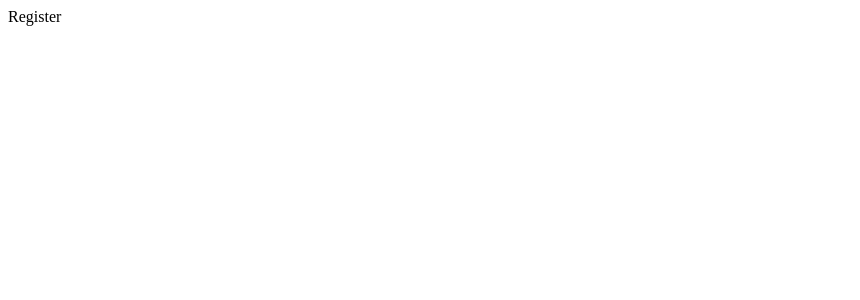
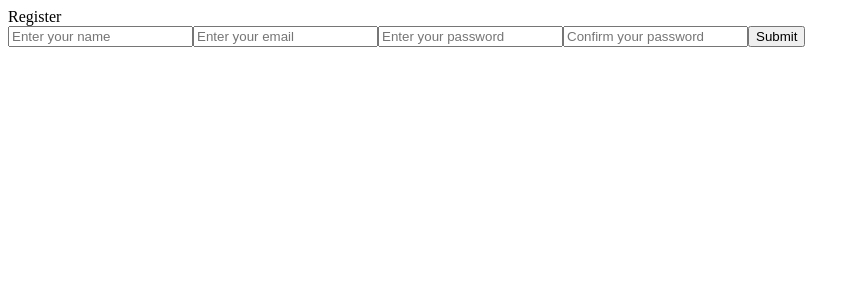
Before and after one commit to dveersingh000/Task-Management-App, a React (Vite) app: page /register in a window 1280 px wide. Shown: the top 300 px of the page, without its empty margins (0-860 px from the left). Built offline with nearby package versions, Linux system fonts and the light colour scheme.

Commit message:
created register page

```diff
--- /dev/null
+++ b/components/form.jsx
@@ -0,0 +1,20 @@
+
+function FormField({ name, type, placeholder, value, onChange }) {
+    return (
+        <input value={value} onChange={onChange} type={type} name={name} placeholder={placeholder} />
+    )
+}
+
+export default function Form({ formFields, onSubmit, errorMessage }) {
+
+
+    return <form onSubmit={onSubmit}>
+        {
+            formFields.map((field, index) => (
+                <FormField value={field.value} onChange={field.onchange} key={index} name={field.name} type={field.type} placeholder={field.placeholder} />
+            ))
+        }
+        <button type="submit">Submit</button>
+    </form>
+
+}
--- a/pages/register/Register.jsx
+++ /dev/null
@@ -1,7 +0,0 @@
-import React from 'react'
-
-export default function Register() {
-  return (
-    <div>Register</div>
-  )
-}
--- /dev/null
+++ b/pages/register/index.jsx
@@ -0,0 +1,92 @@
+import React from 'react'
+import Form from '../../components/form'
+import { useState } from 'react'
+
+export default function Register() {
+
+  const [formData, setFormData] = useState({
+    name: "",
+    email: "",
+    password: "",
+    confirmPassword: "",
+  })
+  const [error, setError] = useState({
+    name: false,
+    email: false,
+    password: false,
+    confirmPassword: false,
+  })
+
+  const formFields = [
+    {
+      name: "name",
+      type: "text",
+      placeholder: "Enter your name",
+      onchange: (e) => setFormData({ ...formData, name: e.target.value }),
+    },
+    {
+      name: "email",
+      type: "email",
+      placeholder: "Enter your email",
+      onchange: (e) => setFormData({ ...formData, email: e.target.value }),
+    },
+    {
+      name: "password",
+      type: "password",
+      placeholder: "Enter your password",
+      onchange: (e) => setFormData({ ...formData, password: e.target.value }),
+    },
+    {
+      name: "confirmPassword",
+      type: "password",
+      placeholder: "Confirm your password",
+      onchange: (e) => setFormData({ ...formData, confirmPassword: e.target.value }),
+    },
+  ]
+  const onSubmit = (e) => {
+    e.preventDefault();
+    console.log(formData);
+    console.log(errorMessage.name.isValid);
+    Object.keys(errorMessage).forEach((key) => {
+      if (!errorMessage[key].isValid) {
+        errorMessage[key].onError();
+      }
+    })
+  }
+  console.log(error);
+
+  const errorMessage = {
+    name: {
+      message: "Name is required",
+      isValid: formData.name.length > 0,
+      onError: () => {
+        setError({ ...error, name: true })
+      }
+    },
+    email: {
+      message: "Email is required",
+      isValid: formData.email.length > 0,
+      onError: () => {
+        setError({ ...error, email: true })
+      }
+    },
+    password: {
+      message: "Password is required",
+      isValid: formData.password.length > 0,
+      onError: () => {
+        setError({ ...error, password: true })
+      }
+    },
+    confirmPassword: {
+      message: "Passwords do not match",
+      isValid: formData.confirmPassword === formData.password,
+      onError: () => {
+        setError({ ...error, confirmPassword: true })
+      }
+    }
+  }
+
+  return (
+    <><div>Register</div><Form formFields={formFields} onSubmit={onSubmit} errorMessage={errorMessage} /></>
+  )
+}
```
Also changed, not shown: pages/index.js (+4 -4 lines), pages/dashboard/index.jsx (renamed from pages/dashboard/Dashboard.jsx), pages/login/index.jsx (renamed from pages/login/Login.jsx), pages/notfound/index.jsx (renamed from pages/notfound/NotFound.jsx).
